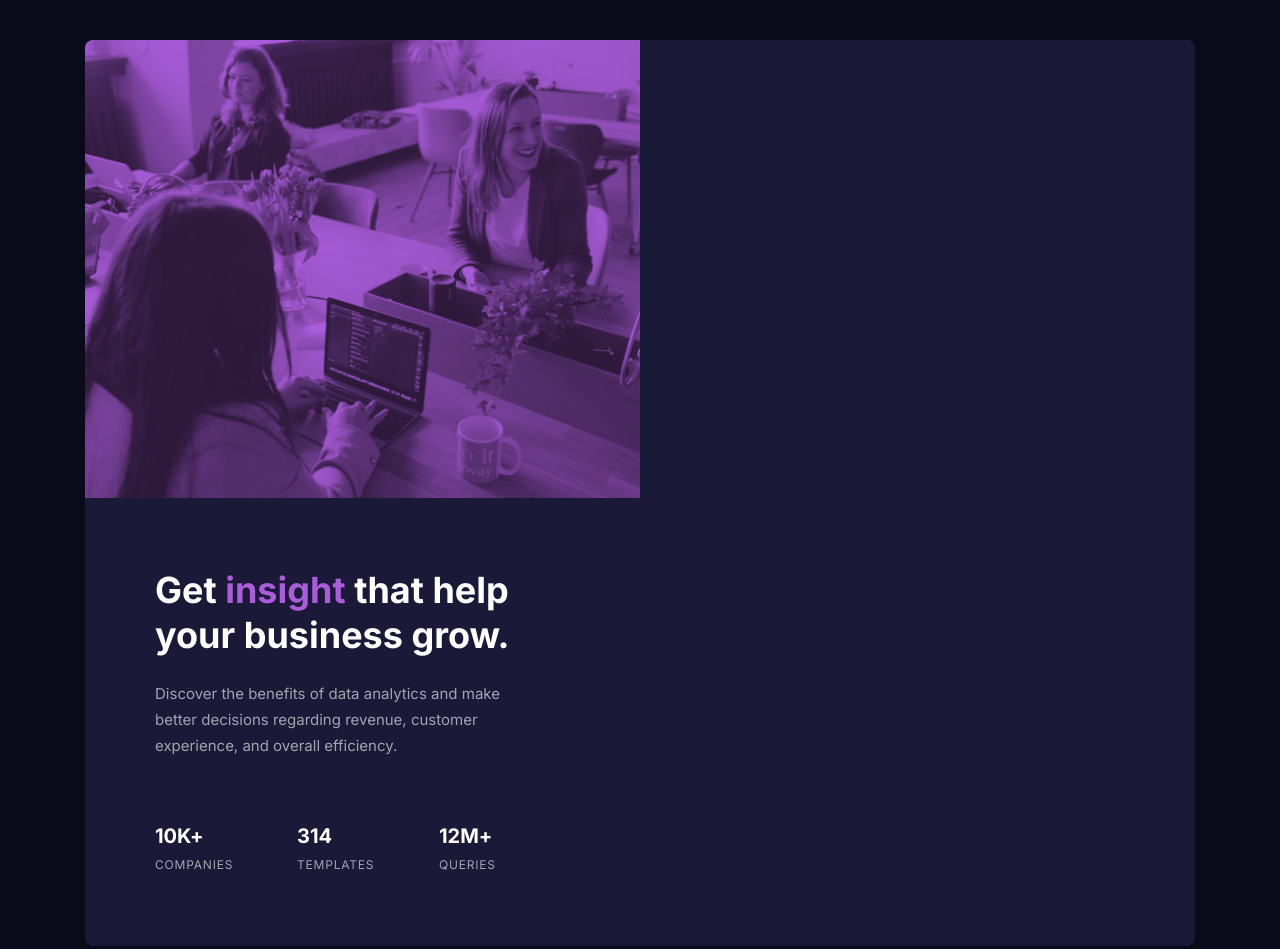
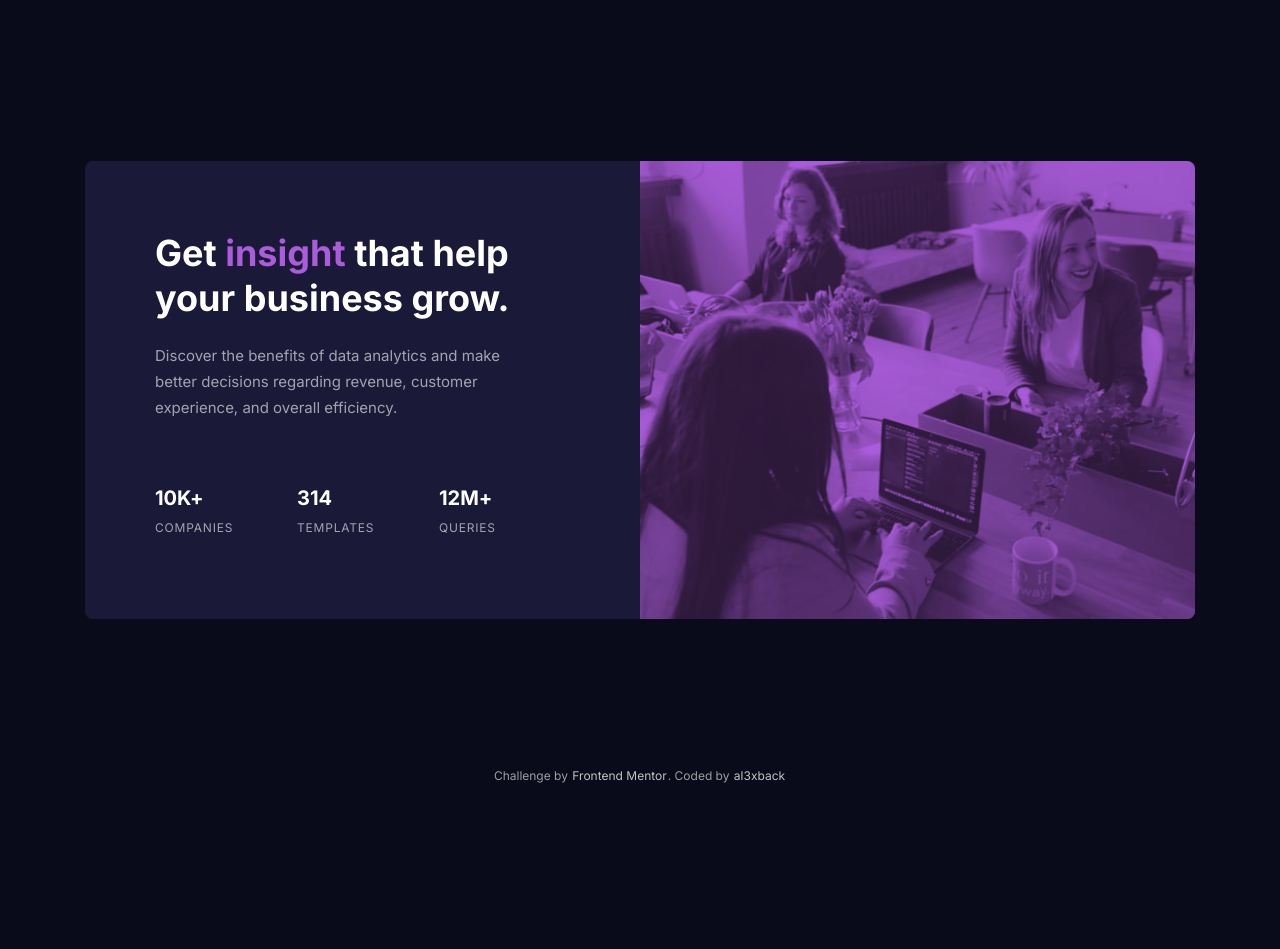
Before and after one commit to al3xback/fmentor-stats-preview-js-oop-jasmine, a website with bundled scripts: page index.html in a window 1280 px wide. Shown: the top 949 px of the page. After the commit the page ends 800 px from the top, so only its background shows below. Built offline with nearby package versions, Linux system fonts and the light colour scheme.

Commit message:
added alt and fixed minor

```diff
--- a/js/util.js
+++ b/js/util.js
@@ -48,7 +48,7 @@ class Card extends Component {
 
 		const cardImageEl = this.createElement('img', null, null, [
 			this.createElementAttribute('src', './images/meeting.jpg'),
-			this.createElementAttribute('alt', ''),
+			this.createElementAttribute('alt', 'People at a meeting'),
 		]);
 
 		cardImageInnerEl.appendChild(cardImageEl);
--- a/scss/components/_card.scss
+++ b/scss/components/_card.scss
@@ -1,7 +1,8 @@
 @use '../abstracts/variables' as var;
 @use '../abstracts/functions' as func;
 
-.card .card__image,
+.card,
+.card__image,
 .card__image-inner,
 .card__content,
 .card__stats-list,
```
Also changed, not shown: css/main.css.
